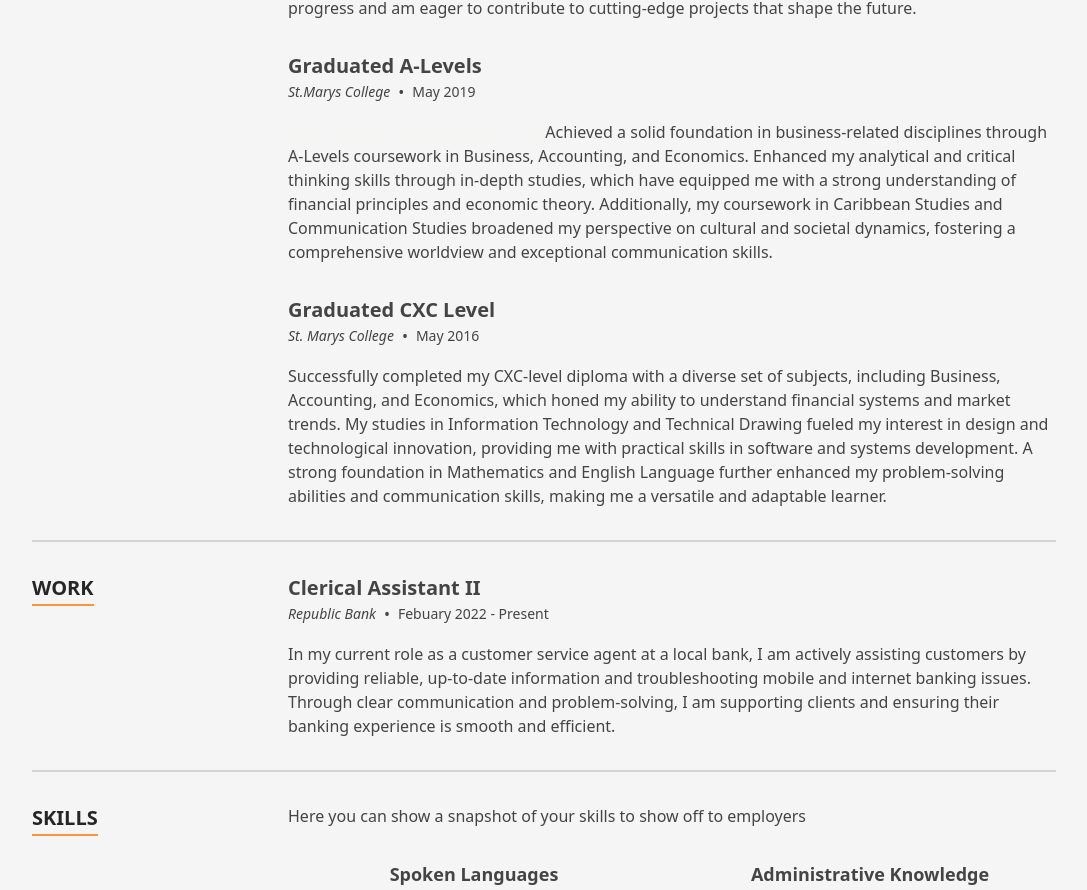
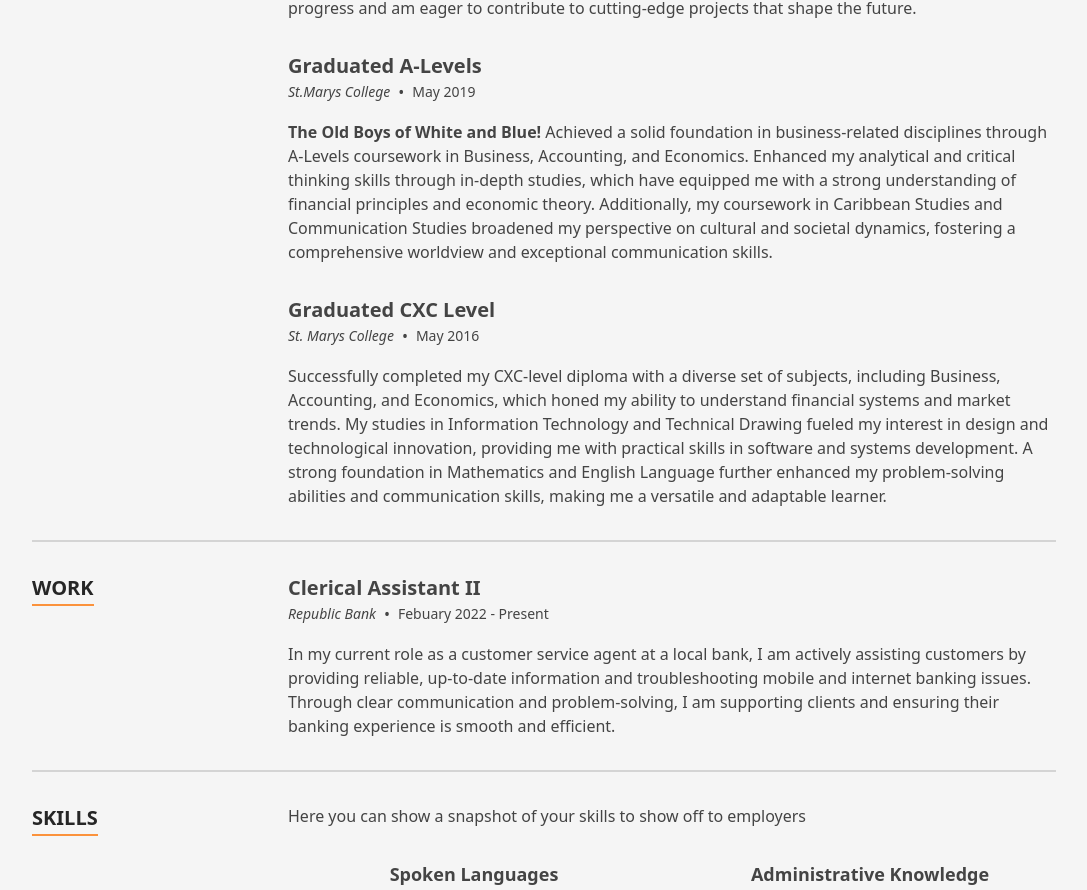
Before and after one commit to omnitechvisions/dimitri-react-resume, a Next.js app: page / in a window 1280 px wide. Shown: the part 1540-2430 px from the top of the page, without its empty margins (96-1183 px from the left). Built offline with nearby package versions, Linux system fonts and the light colour scheme.

Commit message:
Fixing Layout

```diff
--- a/src/data/data.tsx
+++ b/src/data/data.tsx
@@ -315,7 +315,7 @@ export const education: TimelineItem[] = [
     date: 'May 2019',
     location: 'St.Marys College',
     title: 'Graduated A-Levels',
-    content: <p><strong className="text-stone-100">The Old Boys of White and Blue! </strong>Achieved a solid foundation in business-related disciplines
+    content: <p><strong>The Old Boys of White and Blue! </strong>Achieved a solid foundation in business-related disciplines
                 through A-Levels coursework in Business, Accounting, and Economics. Enhanced my analytical and critical thinking skills through in-depth studies,
                 which have equipped me with a strong understanding of financial principles and economic theory.
                 Additionally, my coursework in Caribbean Studies and Communication Studies broadened my perspective on cultural and societal dynamics,
```
